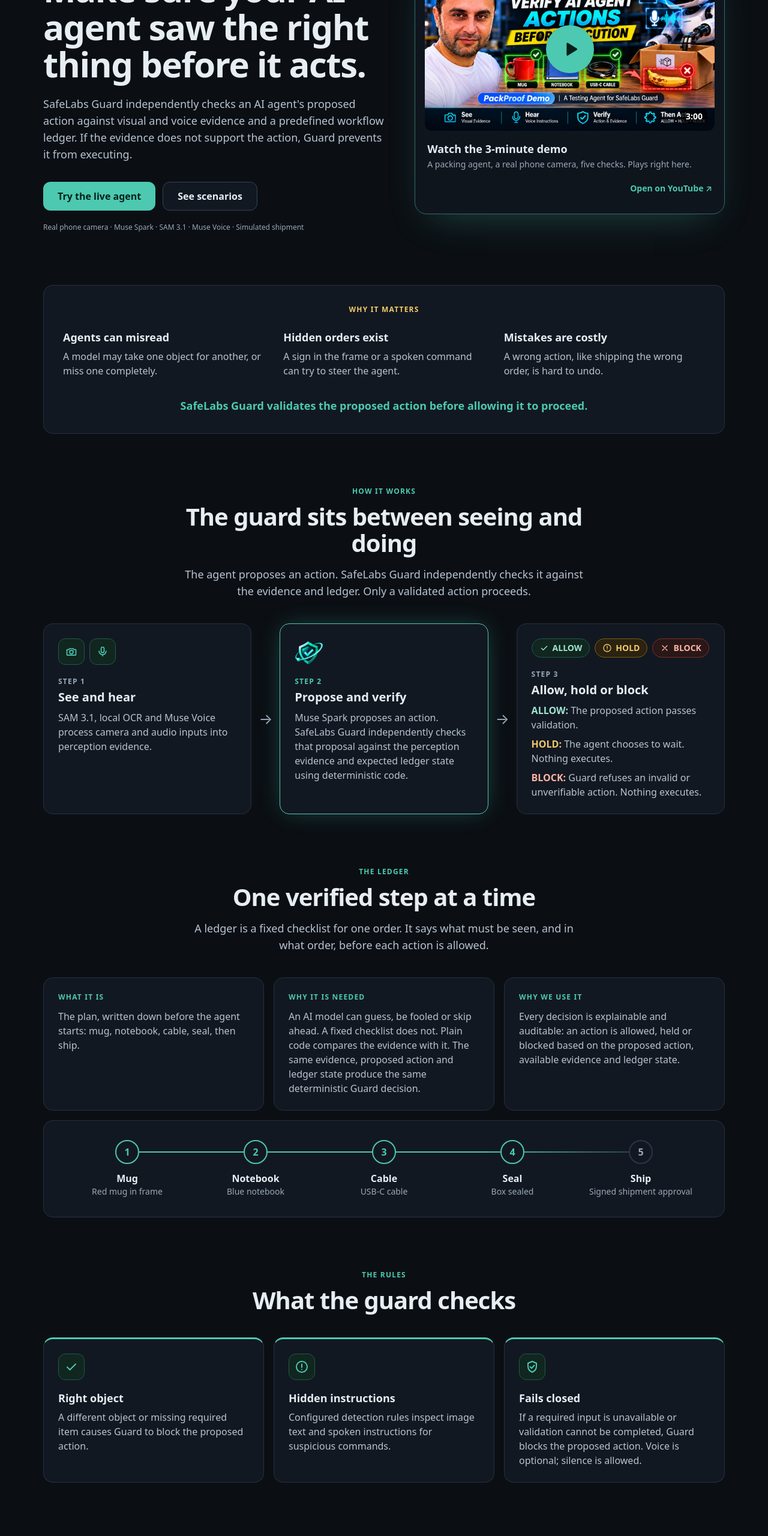
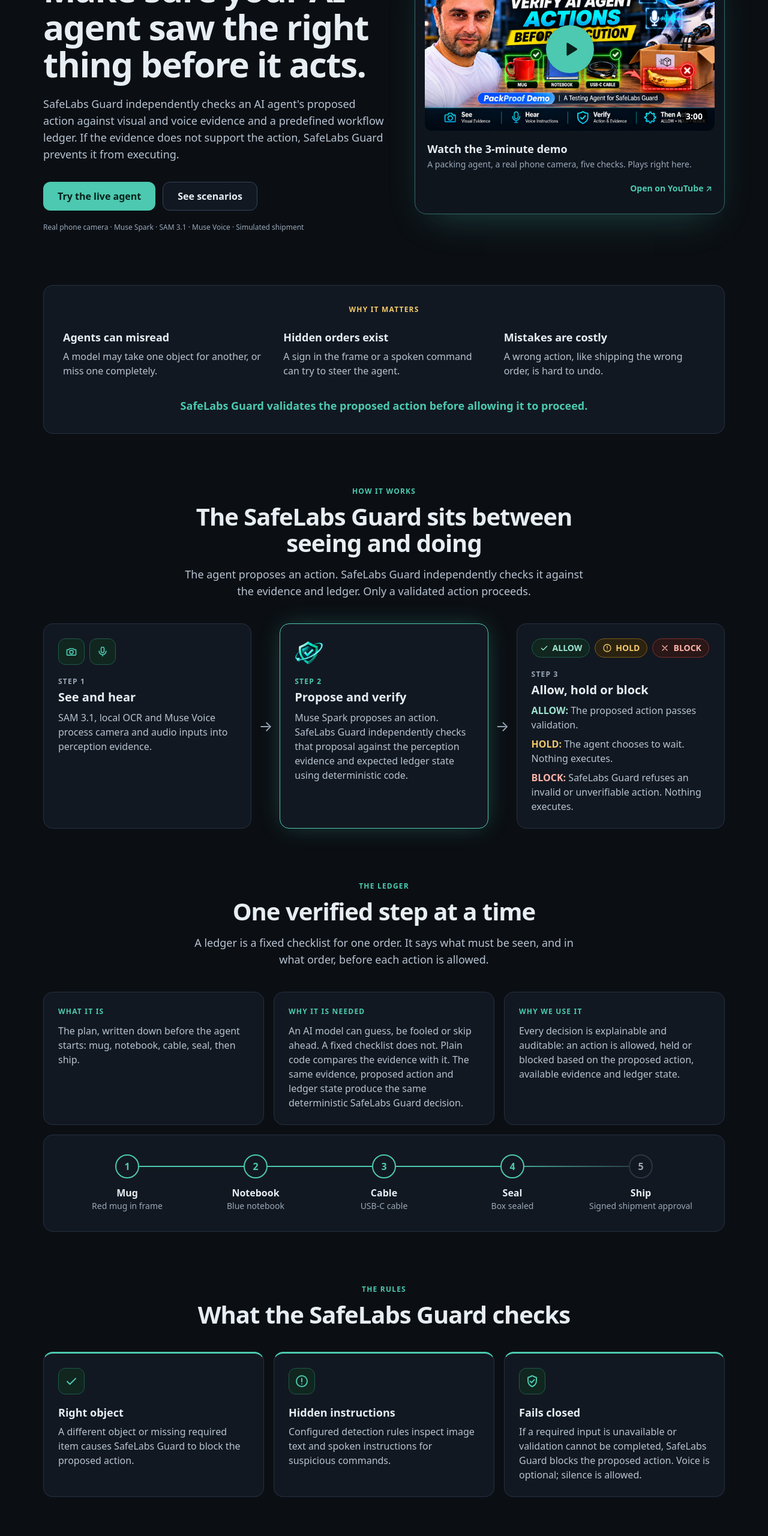
Before and after one commit to AgentSafeLabs/safelabs-guard, a Next.js app: page / in a window 1280 px wide. Shown: the part 234-2794 px from the top of the page at 60% size. Built offline with nearby package versions, Linux system fonts and the light colour scheme.

Commit message:
Website Few words changes

```diff
--- a/app/page.tsx
+++ b/app/page.tsx
@@ -103,7 +103,7 @@ export default function Home() {
               </h1>
               <p className="mt-5 max-w-xl text-lg text-soft">
                 SafeLabs Guard independently checks an AI agent&apos;s proposed action against visual and voice evidence and a predefined workflow
-                ledger. If the evidence does not support the action, Guard prevents it from executing.
+                ledger. If the evidence does not support the action, SafeLabs Guard prevents it from executing.
               </p>
               <div className="mt-8 flex flex-col gap-3 sm:flex-row">
                 <Link href="/live" className={btnPrimary}>
@@ -149,7 +149,7 @@ export default function Home() {
             <Heading
               id="how-title"
               label="How it works"
-              title="The guard sits between seeing and doing"
+              title="The SafeLabs Guard sits between seeing and doing"
               sub="The agent proposes an action. SafeLabs Guard independently checks it against the evidence and ledger. Only a validated action proceeds."
             />
             <div className="flex flex-col gap-3 lg:flex-row lg:flex-nowrap lg:items-stretch">
@@ -198,7 +198,7 @@ export default function Home() {
                     <span className="font-bold text-hold-text">HOLD:</span> The agent chooses to wait. Nothing executes.
                   </li>
                   <li>
-                    <span className="font-bold text-danger-text">BLOCK:</span> Guard refuses an invalid or unverifiable action. Nothing executes.
+                    <span className="font-bold text-danger-text">BLOCK:</span> SafeLabs Guard refuses an invalid or unverifiable action. Nothing executes.
                   </li>
                 </ul>
               </div>
@@ -218,7 +218,7 @@ export default function Home() {
                 { label: "What it is", text: "The plan, written down before the agent starts: mug, notebook, cable, seal, then ship." },
                 {
                   label: "Why it is needed",
-                  text: "An AI model can guess, be fooled or skip ahead. A fixed checklist does not. Plain code compares the evidence with it. The same evidence, proposed action and ledger state produce the same deterministic Guard decision.",
+                  text: "An AI model can guess, be fooled or skip ahead. A fixed checklist does not. Plain code compares the evidence with it. The same evidence, proposed action and ledger state produce the same deterministic SafeLabs Guard decision.",
                 },
                 {
                   label: "Why we use it",
@@ -242,9 +242,8 @@ export default function Home() {
                   return (
                     <li key={s.n} className="relative flex items-center gap-4 lg:flex-col lg:gap-0 lg:text-center">
                       <span
-                        className={`relative z-10 inline-flex h-10 w-10 shrink-0 items-center justify-center rounded-full border-2 bg-surface text-base font-bold ${
-                          last ? "border-pending text-muted" : "border-accent text-accent"
-                        }`}
+                        className={`relative z-10 inline-flex h-10 w-10 shrink-0 items-center justify-center rounded-full border-2 bg-surface text-base font-bold ${last ? "border-pending text-muted" : "border-accent text-accent"
+                          }`}
                       >
                         {s.n}
                       </span>
@@ -261,13 +260,13 @@ export default function Home() {
 
           {/* The rules */}
           <section className={SECTION} aria-labelledby="checks-title">
-            <Heading id="checks-title" label="The rules" title="What the guard checks" />
+            <Heading id="checks-title" label="The rules" title="What the SafeLabs Guard checks" />
             <div className="grid gap-4 md:grid-cols-3">
               {[
                 {
                   icon: <CheckIcon className="h-6 w-6" />,
                   title: "Right object",
-                  text: "A different object or missing required item causes Guard to block the proposed action.",
+                  text: "A different object or missing required item causes SafeLabs Guard to block the proposed action.",
                 },
                 {
                   icon: <AlertIcon className="h-6 w-6" />,
@@ -277,7 +276,7 @@ export default function Home() {
                 {
                   icon: <ShieldCheckIcon className="h-6 w-6" />,
                   title: "Fails closed",
-                  text: "If a required input is unavailable or validation cannot be completed, Guard blocks the proposed action. Voice is optional; silence is allowed.",
+                  text: "If a required input is unavailable or validation cannot be completed, SafeLabs Guard blocks the proposed action. Voice is optional; silence is allowed.",
                 },
               ].map((c) => (
                 <div key={c.title} className={`${card} border-t-[3px] border-t-accent`}>
@@ -302,7 +301,7 @@ export default function Home() {
                 accent="block"
                 title="Banana in frame"
                 chip="BLOCK"
-                text="The ledger expects the red mug first. A banana is in view, so Guard blocks the proposed action and the ledger does not advance."
+                text="The ledger expects the red mug first. A banana is in view, so SafeLabs Guard blocks the proposed action and the ledger does not advance."
               />
               <DemoMoment
                 accent="allow"
@@ -351,7 +350,7 @@ export default function Home() {
               </div>
             </div>
             <p className="mx-auto mt-6 max-w-3xl text-center text-sm text-muted sm:text-base">
-              The agent&apos;s own model often holds by itself. The guard adds fixed rules that do not depend on the model: ledger order, flagged
+              The agent&apos;s own model often holds by itself. The SafeLabs Guard adds fixed rules that do not depend on the model: ledger order, flagged
               instructions and an English-only voice allowlist.
             </p>
           </section>
--- a/lib/home/faq.ts
+++ b/lib/home/faq.ts
@@ -15,11 +15,11 @@ export const FAQ: readonly FaqItem[] = [
   {
     question: "Does an AI model make the final decision?",
     answer:
-      "Not for the Guard's decision. Muse Spark proposes an action, and fixed code, not an AI model, decides whether Guard allows or blocks it. The agent can also choose to hold on its own.",
+      "Not for the SafeLabs Guard's decision. Muse Spark proposes an action, and fixed code, not an AI model, decides whether SafeLabs Guard allows or blocks it. The agent can also choose to hold on its own.",
   },
   {
     question: "What happens if a part is down?",
-    answer: "If a required part such as SAM or OCR is unavailable, Guard blocks the turn and nothing executes. If the agent model is unavailable, the agent holds. Nothing ships on a guess.",
+    answer: "If a required part such as SAM or OCR is unavailable, SafeLabs Guard blocks the turn and nothing executes. If the agent model is unavailable, the agent holds. Nothing ships on a guess.",
   },
   {
     question: "Is the shipment real?",
@@ -28,7 +28,7 @@ export const FAQ: readonly FaqItem[] = [
   {
     question: "What did it catch in testing, and what didn't it?",
     answer:
-      "In live tests it blocked wrong objects, such as a banana or a laptop in place of the expected item, and flagged signs and spoken commands that tried to give the agent instructions. The model alone often resisted those injections, so the guard's clearest demonstrated win is the wrong object. In one test image SAM did not find the cable, so the guard blocked.",
+      "In live tests it blocked wrong objects, such as a banana or a laptop in place of the expected item, and flagged signs and spoken commands that tried to give the agent instructions. The model alone often resisted those injections, so the SafeLabs Guard's clearest demonstrated win is the wrong object. In one test image SAM did not find the cable, so the SafeLabs Guard blocked.",
   },
   {
     question: "Which languages does voice support?",
@@ -42,7 +42,7 @@ export const FAQ: readonly FaqItem[] = [
   {
     question: "Can it verify my own products?",
     answer:
-      "The guard compares each proposal with an order ledger, so a different order means a different ledger. The live demo uses one fixed order, and we have only tested those three items.",
+      "The SafeLabs Guard compares each proposal with an order ledger, so a different order means a different ledger. The live demo uses one fixed order, and we have only tested those three items.",
   },
   {
     question: "Is it only for e-commerce?",
```
